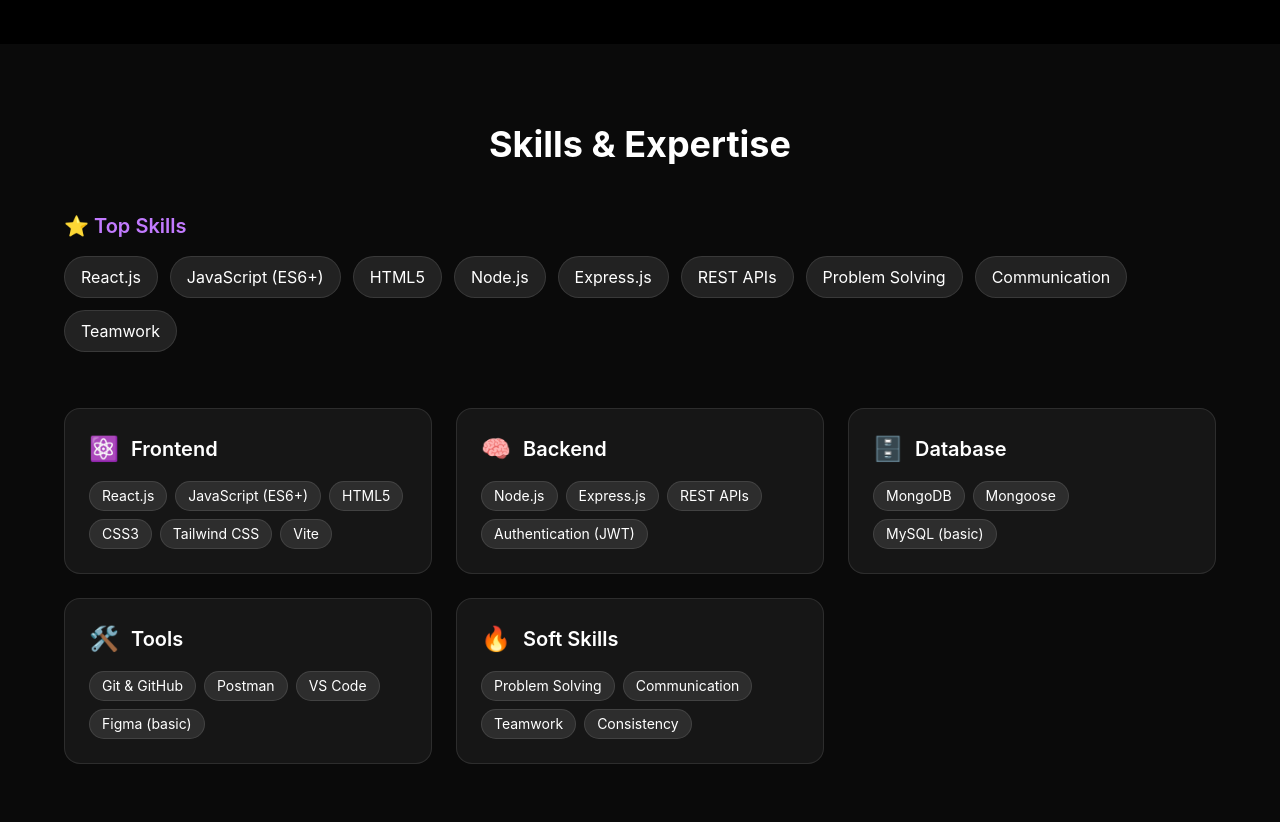
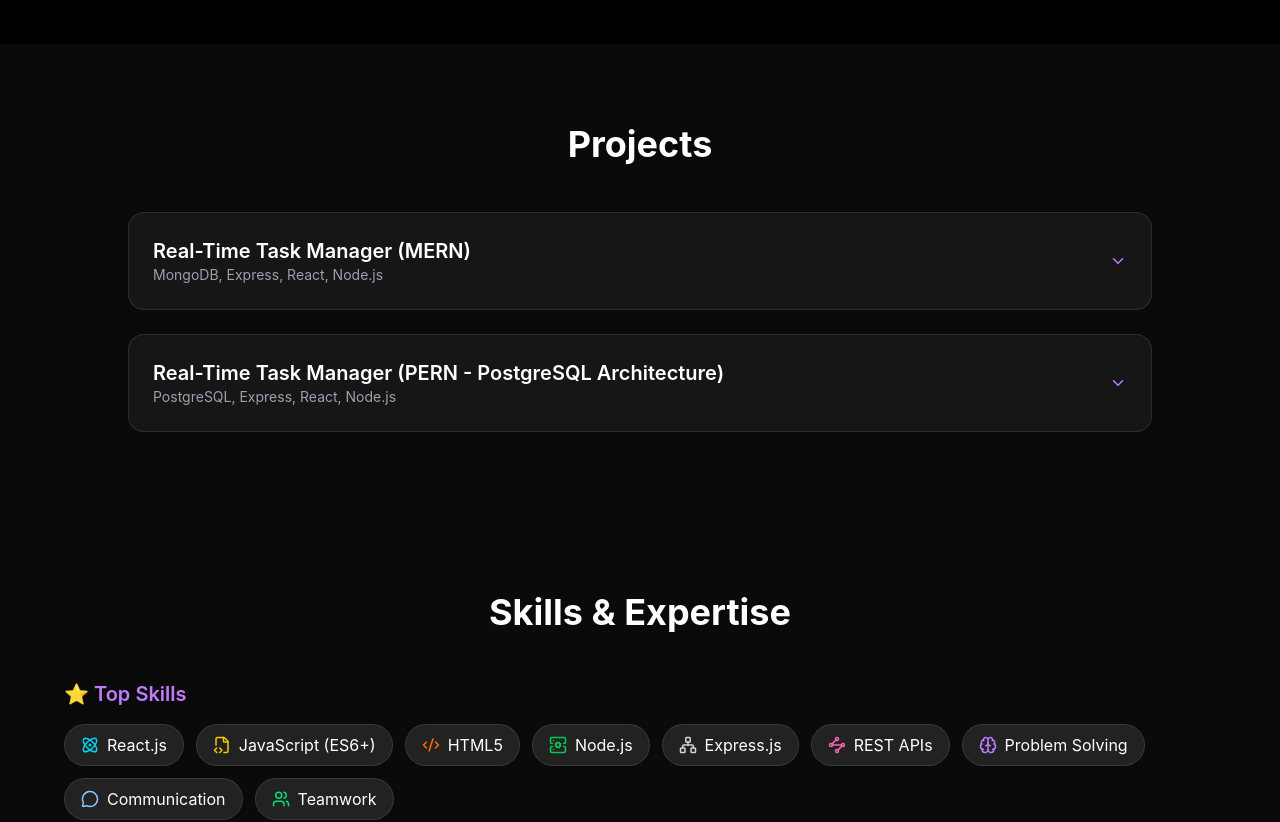
Before and after one commit to Talhaowais/Portfolio-Website, a React (Vite) app in the folder my-website/: page / in a window 1280 px wide. Shown: the part 820-1642 px from the top of the page. Built offline with nearby package versions, Linux system fonts and the light colour scheme.

Commit message:
projects page done

```diff
--- a/my-website/src/App.jsx
+++ b/my-website/src/App.jsx
@@ -1,6 +1,7 @@
 import Navbar from "./components/layout/Navbar";
 import Footer from "./components/layout/Footer";
 import Hero from "./sections/Hero";
+import Projects from "./sections/Projects";
 import Skills from "./sections/Skills";
 import Contact from "./sections/Contact";
 
@@ -11,6 +12,7 @@
 
       <main className="pt-16">
         <Hero />
+        <Projects />
         <Skills />
         <Contact />
       </main>
--- a/my-website/src/data/projects.js
+++ b/my-website/src/data/projects.js
@@ -0,0 +1,43 @@
+export const projectsData = [
+  {
+    title: "Real-Time Task Manager (MERN)",
+    stack: "MongoDB, Express, React, Node.js",
+    description:
+      "A full-stack real-time task management system with secure authentication, role-based access control, and live updates using WebSockets.",
+
+    features: [
+      "JWT Authentication with password hashing",
+      "Role-based task visibility (creator & assigned user only)",
+      "Real-time updates using Socket.IO",
+      "Create, edit, delete, and assign tasks",
+      "Profile image upload with cloud storage",
+      "Multi-user collaboration system",
+    ],
+
+    tech: ["React", "Node.js", "MongoDB", "Socket.IO"],
+
+    live: "PASTE_MERN_LIVE_LINK_HERE",
+    github: "PASTE_MERN_GITHUB_LINK_HERE",
+  },
+
+  {
+    title: "Real-Time Task Manager (PERN - PostgreSQL Architecture)",
+    stack: "PostgreSQL, Express, React, Node.js",
+    description:
+      "A PostgreSQL-based version of the real-time task manager built to explore relational database design and SQL-based architecture.",
+
+    features: [
+      "JWT Authentication & secure session handling",
+      "Relational database schema (PostgreSQL)",
+      "Real-time updates with Socket.IO",
+      "Task assignment & controlled visibility",
+      "CRUD operations with optimized queries",
+      "Cloud-based deployment",
+    ],
+
+    tech: ["React", "Node.js", "PostgreSQL", "Socket.IO"],
+
+    live: "PASTE_PERN_LIVE_LINK_HERE",
+    github: "PASTE_PERN_GITHUB_LINK_HERE",
+  },
+];
--- a/my-website/src/data/skills.js
+++ b/my-website/src/data/skills.js
@@ -1,58 +1,58 @@
 export const skillsData = [
   {
     category: "Frontend",
-    icon: "⚛️",
+    icon: "Monitor",
     top: true,
     skills: [
-      "React.js",
-      "JavaScript (ES6+)",
-      "HTML5",
-      "CSS3",
-      "Tailwind CSS",
-      "Vite"
+      { name: "React.js", icon: "Atom", color: "text-cyan-400" },
+      { name: "JavaScript (ES6+)", icon: "FileCode2", color: "text-yellow-400" },
+      { name: "HTML5", icon: "Code2", color: "text-orange-500" },
+      { name: "CSS3", icon: "Palette", color: "text-blue-400" },
+      { name: "Tailwind CSS", icon: "Wind", color: "text-sky-400" },
+      { name: "Vite", icon: "Zap", color: "text-purple-400" },
     ],
   },
   {
     category: "Backend",
-    icon: "🧠",
+    icon: "Server",
     top: true,
     skills: [
-      "Node.js",
-      "Express.js",
-      "REST APIs",
-      "Authentication (JWT)",
+      { name: "Node.js", icon: "ServerCog", color: "text-green-500" },
+      { name: "Express.js", icon: "Network", color: "text-gray-300" },
+      { name: "REST APIs", icon: "Waypoints", color: "text-pink-400" },
+      { name: "Authentication (JWT)", icon: "ShieldCheck", color: "text-emerald-400" },
     ],
   },
   {
     category: "Database",
-    icon: "🗄️",
+    icon: "Database",
     top: false,
     skills: [
-      "MongoDB",
-      "Mongoose",
-      "MySQL (basic)"
+      { name: "MongoDB", icon: "Leaf", color: "text-green-600" },
+      { name: "Mongoose", icon: "GitBranch", color: "text-red-400" },
+      { name: "MySQL (basic)", icon: "Table", color: "text-blue-500" },
     ],
   },
   {
     category: "Tools",
-    icon: "🛠️",
+    icon: "Wrench",
     top: false,
     skills: [
-      "Git & GitHub",
-      "Postman",
-      "VS Code",
-      "Figma (basic)"
+      { name: "Git & GitHub", icon: "Github", color: "text-white" },
+      { name: "Postman", icon: "Send", color: "text-orange-400" },
+      { name: "VS Code", icon: "Code", color: "text-blue-400" },
+      { name: "Figma (basic)", icon: "PenTool", color: "text-pink-500" },
     ],
   },
   {
     category: "Soft Skills",
-    icon: "🔥",
+    icon: "Flame",
     top: true,
     skills: [
-      "Problem Solving",
-      "Communication",
-      "Teamwork",
-      "Consistency"
+      { name: "Problem Solving", icon: "Brain", color: "text-purple-400" },
+      { name: "Communication", icon: "MessageCircle", color: "text-blue-300" },
+      { name: "Teamwork", icon: "Users", color: "text-green-400" },
+      { name: "Consistency", icon: "Repeat", color: "text-yellow-300" },
     ],
   },
 ];
--- a/my-website/src/sections/Projects.jsx
+++ b/my-website/src/sections/Projects.jsx
@@ -1,42 +1,147 @@
-import Container from "../components/ui/Container";
-import SectionTitle from "../components/ui/SectionTitle";
-import Card from "../components/ui/Card";
-import { projects } from "../data/projects";
+import React, { useState } from "react";
+import { motion, AnimatePresence } from "framer-motion";
+import * as Icons from "lucide-react";
+import { projectsData } from "../data/projects";
 
-export default function Projects() {
+const Projects = () => {
+  const [activeIndex, setActiveIndex] = useState(null);
+
+  const toggle = (index) => {
+    setActiveIndex(activeIndex === index ? null : index);
+  };
+
+  const getIcon = (icon, color) => {
+    const Icon = Icons[icon];
+    return Icon ? <Icon size={18} className={color} /> : null;
+  };
+
   return (
-    <section className="py-20">
-      <Container>
-        <SectionTitle
-          title="Projects"
-          subtitle="Things I’ve built"
-        />
+    <section className="py-20 px-6 bg-[#0a0a0a] text-white">
+      <div className="max-w-5xl mx-auto">
 
-        <div className="grid md:grid-cols-3 gap-6">
-          {projects.map((project) => (
-            <Card key={project.id}>
-              <h3 className="font-bold text-xl">
+        {/* Heading */}
+        <h2 className="text-4xl font-bold text-center mb-12">
+          Projects
+        </h2>
+
+        <div className="space-y-6">
+          {projectsData.map((project, index) => (
+            <motion.div
+              key={index}
+              layout
+              className="border border-white/10 rounded-2xl p-6 bg-white/5
+              hover:shadow-[0_0_25px_rgba(168,85,247,0.25)] transition-all"
+            >
+              {/* Header */}
+              <div
+                className="flex justify-between items-center cursor-pointer"
+                onClick={() => toggle(index)}
+              >
+                <div>
+                  <h3 className="text-xl font-semibold">
                     {project.title}
                   </h3>
+                  <p className="text-sm text-gray-400">
+                    {project.stack}
+                  </p>
+                </div>
 
-              <p className="text-gray-400 mt-2">
+                <span>
+                  {activeIndex === index
+                    ? getIcon("ChevronUp", "text-purple-400")
+                    : getIcon("ChevronDown", "text-purple-400")}
+                </span>
+              </div>
+
+              {/* Expandable Content */}
+              <AnimatePresence>
+                {activeIndex === index && (
+                  <motion.div
+                    initial={{ opacity: 0, height: 0 }}
+                    animate={{ opacity: 1, height: "auto" }}
+                    exit={{ opacity: 0, height: 0 }}
+                    className="mt-6 space-y-4"
+                  >
+                    {/* Description */}
+                    <p className="text-gray-300">
                       {project.description}
                     </p>
 
-              <div className="mt-4 flex flex-wrap gap-2">
-                {project.tech.map((t) => (
+                    {/* Features */}
+                    <div>
+                      <h4 className="text-purple-400 mb-2">
+                        Key Features
+                      </h4>
+                      <ul className="space-y-2">
+                        {project.features.map((f, i) => (
+                          <li
+                            key={i}
+                            className="flex items-center gap-2 text-sm"
+                          >
+                            {getIcon("CheckCircle2", "text-green-400")}
+                            {f}
+                          </li>
+                        ))}
+                      </ul>
+                    </div>
+
+                    {/* Tech Stack */}
+                    <div className="flex flex-wrap gap-2">
+                      {project.tech.map((t, i) => (
                         <span
-                    key={t}
-                    className="text-xs px-2 py-1 border border-gray-700 rounded"
+                          key={i}
+                          className="flex items-center gap-2 px-3 py-1 text-sm rounded-full
+                          bg-white/10 border border-white/10"
                         >
+                          {t === "React" &&
+                            getIcon("Atom", "text-cyan-400")}
+                          {t === "Node.js" &&
+                            getIcon("ServerCog", "text-green-500")}
+                          {t === "MongoDB" &&
+                            getIcon("Leaf", "text-green-600")}
+                          {t === "PostgreSQL" &&
+                            getIcon("Database", "text-blue-400")}
+                          {t === "Socket.IO" &&
+                            getIcon("Zap", "text-yellow-400")}
                           {t}
                         </span>
                       ))}
                     </div>
-            </Card>
+
+                    {/* Buttons */}
+                    <div className="flex gap-4 pt-4">
+                      <a
+                        href={project.live}
+                        target="_blank"
+                        rel="noreferrer"
+                        className="flex items-center gap-2 px-4 py-2 rounded-lg
+                        bg-purple-600 hover:bg-purple-700 transition"
+                      >
+                        {getIcon("ExternalLink", "text-white")}
+                        Live Demo
+                      </a>
+
+                      <a
+                        href={project.github}
+                        target="_blank"
+                        rel="noreferrer"
+                        className="flex items-center gap-2 px-4 py-2 rounded-lg
+                        border border-white/20 hover:bg-white/10 transition"
+                      >
+                        {getIcon("Github", "text-white")}
+                        Code
+                      </a>
+                    </div>
+                  </motion.div>
+                )}
+              </AnimatePresence>
+            </motion.div>
           ))}
         </div>
-      </Container>
+
+      </div>
     </section>
   );
-}
+};
+
+export default Projects;
--- a/my-website/src/sections/Skills.jsx
+++ b/my-website/src/sections/Skills.jsx
@@ -1,5 +1,6 @@
 import React from "react";
 import { motion } from "framer-motion";
+import * as Icons from "lucide-react";
 import { skillsData } from "../data/skills";
 
 const container = {
@@ -19,8 +20,16 @@
 const Skills = () => {
   const topSkills = skillsData.filter((cat) => cat.top);
 
+  // 🔥 Dynamic Icon Loader with Color Support
+  const getIcon = (iconName, color = "") => {
+    const IconComponent = Icons[iconName];
+    return IconComponent ? (
+      <IconComponent size={18} className={color} />
+    ) : null;
+  };
+
   return (
-    <section className="py-20 px-6 bg-[#0a0a0a] text-white">
+    <section id="skills" className="py-20 px-6 bg-[#0a0a0a] text-white">
       <div className="max-w-6xl mx-auto">
 
         {/* Heading */}
@@ -32,7 +41,7 @@
           Skills & Expertise
         </motion.h2>
 
-        {/* ⭐ Top Skills Highlight */}
+        {/* ⭐ Top Skills */}
         <div className="mb-14">
           <h3 className="text-xl font-semibold mb-4 text-purple-400">
             ⭐ Top Skills
@@ -43,11 +52,13 @@
               cat.skills.slice(0, 3).map((skill, i) => (
                 <span
                   key={i}
-                  className="px-4 py-2 rounded-full bg-white/10 border border-white/10
+                  className="flex items-center gap-2 px-4 py-2 rounded-full
+                  bg-white/10 border border-white/10
                   hover:shadow-[0_0_15px_rgba(168,85,247,0.6)]
                   transition-all duration-300"
                 >
-                  {skill}
+                  {getIcon(skill.icon, skill.color)}
+                  {skill.name}
                 </span>
               ))
             )}
@@ -69,14 +80,18 @@
               hover:border-purple-500/40 hover:shadow-[0_0_25px_rgba(168,85,247,0.25)]
               transition-all duration-300 relative overflow-hidden group"
             >
-              {/* Glow effect */}
+              {/* Glow */}
               <div className="absolute inset-0 opacity-0 group-hover:opacity-100
               bg-gradient-to-r from-purple-500/10 to-pink-500/10 transition-all duration-500" />
 
               {/* Header */}
               <div className="flex items-center gap-3 mb-4 relative z-10">
-                <span className="text-2xl">{category.icon}</span>
-                <h3 className="text-xl font-semibold">{category.category}</h3>
+                <span>
+                  {getIcon(category.icon, "text-purple-400")}
+                </span>
+                <h3 className="text-xl font-semibold">
+                  {category.category}
+                </h3>
               </div>
 
               {/* Skills */}
@@ -85,19 +100,21 @@
                   <motion.span
                     key={i}
                     variants={item}
-                    className="px-3 py-1 text-sm rounded-full
+                    className="flex items-center gap-2 px-3 py-1 text-sm rounded-full
                     bg-white/10 border border-white/10
                     hover:bg-purple-500/20 hover:scale-105
                     hover:shadow-[0_0_12px_rgba(168,85,247,0.5)]
                     transition-all duration-300"
                   >
-                    {skill}
+                    {getIcon(skill.icon, skill.color)}
+                    {skill.name}
                   </motion.span>
                 ))}
               </div>
             </motion.div>
           ))}
         </motion.div>
+
       </div>
     </section>
   );
```
Lines whose indentation alone changed are shown as unchanged.
